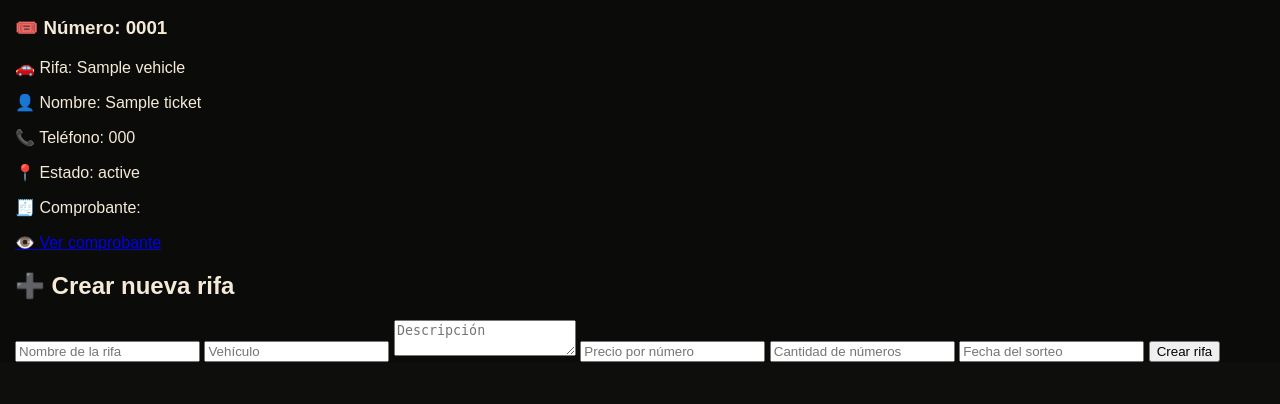
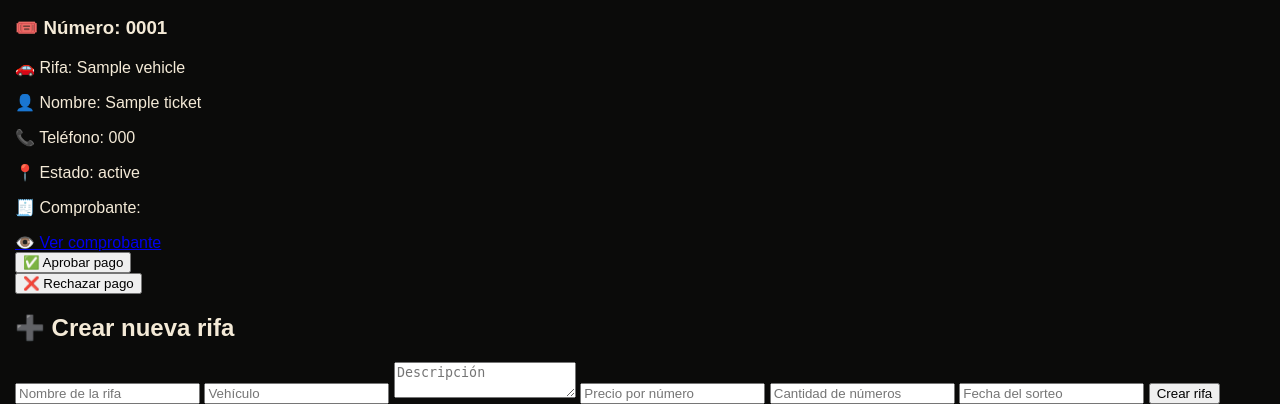
Before and after one commit to Admin1pablo/rifas-entre-amigos-, a Flask app: template templates/admin.html in a window 1280 px wide. Shown: the part 452-856 px from the top of the page. Before the commit the page ends 814 px from the top, so only its background shows below. Run offline with Flask 3, Linux system fonts and the light colour scheme; the template is opened without the code that fills it: most values are stand-ins (such as "Sample title", 1, 10 or a date in 2020).

Commit message:
Update admin.html

```diff
--- a/templates/admin.html
+++ b/templates/admin.html
@@ -161,7 +161,17 @@
                         >
                             👁️ Ver comprobante
                         </a>
+<form method="post" action="/admin/aprobar/{{ ticket.id }}">
+    <button class="button" type="submit">
+        ✅ Aprobar pago
+    </button>
+</form>
 
+<form method="post" action="/admin/rechazar/{{ ticket.id }}">
+    <button class="button" type="submit">
+        ❌ Rechazar pago
+    </button>
+</form>
                     {% else %}
 
                         <p>
```
